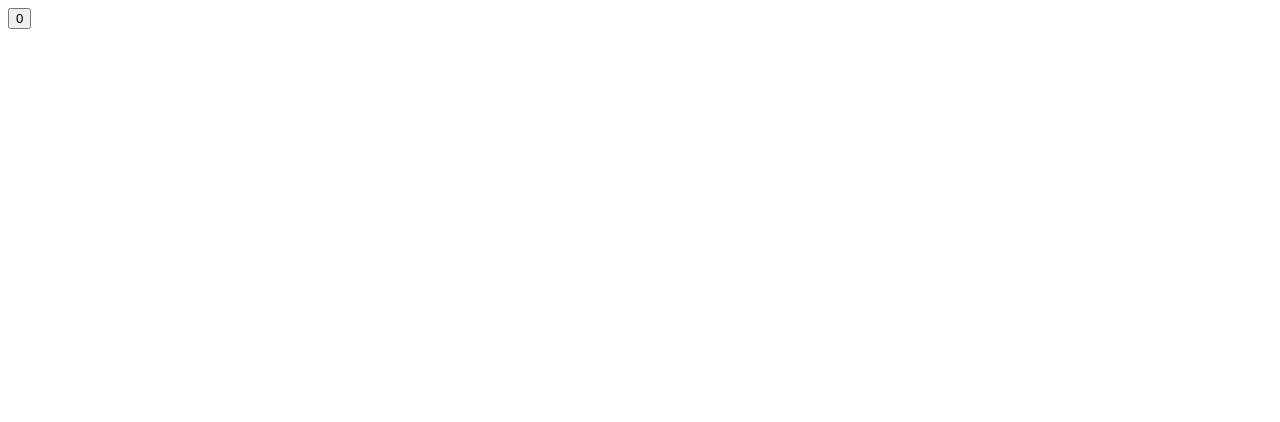
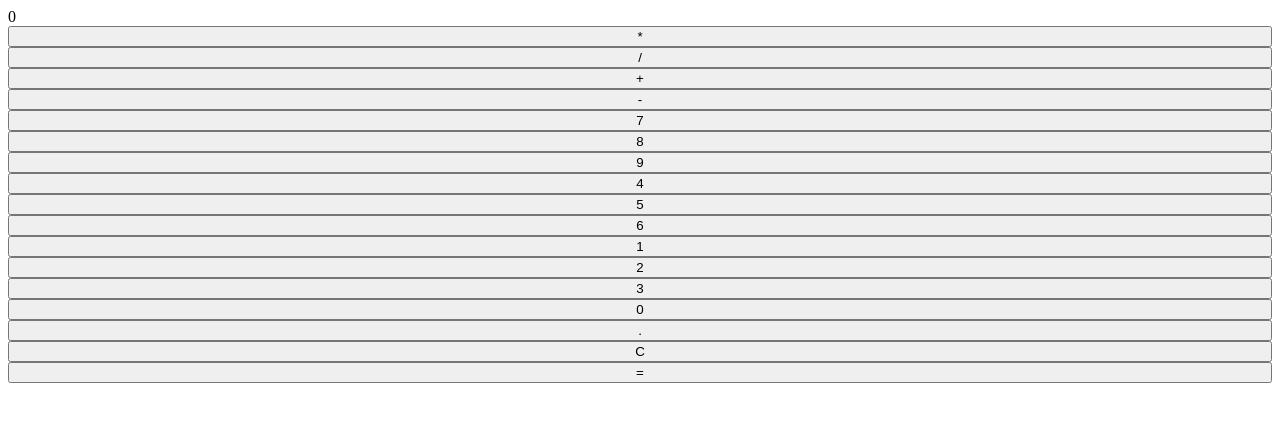
Before and after one commit to Valhun1976/MyBasicCalculator, a plain HTML site: page index.html in a window 1280 px wide. Drawn offline with Linux system fonts and the light colour scheme.

Commit message:
Add all buttons and set them in a grid

```diff
--- a/index.html
+++ b/index.html
@@ -6,11 +6,28 @@
 	</head>
 
 	<body>
-		<form>
-		</form>
-		<div>
+	<div class="calculator">
+		<div class="calculator_display">0</div>
+			<div class="calculator_buttons">
+			<button class="btn_operator" data-action="multiply">*</button>
+			<button class="btn_operator" data-action="divide">/</button>
+			<button class="btn_operator" data-action="add">+</button>
+			<button class="btn_operator" data-action="subtract">-</button>
+			<button type="button">7</button>
+			<button type="button">8</button>
+			<button type="button">9</button>
+			<button type="button">4</button>
+			<button type="button">5</button>
+			<button type="button">6</button>
+			<button type="button">1</button>
+			<button type="button">2</button>
+			<button type="button">3</button>
 			<button type="button">0</button>
-		</div>
+			<button data-action="decimal">.</button>
+			<button data-action="clear">C</button>
+			<button class="btn_equal" data-action="calculate">=</button>
+			</div>
+	</div>
 
 		<script src="./app.js"></script>
 	</body>
--- a/main.css
+++ b/main.css
@@ -0,0 +1,3 @@
+.calculator_buttons{
+	display: grid;
+}
```
